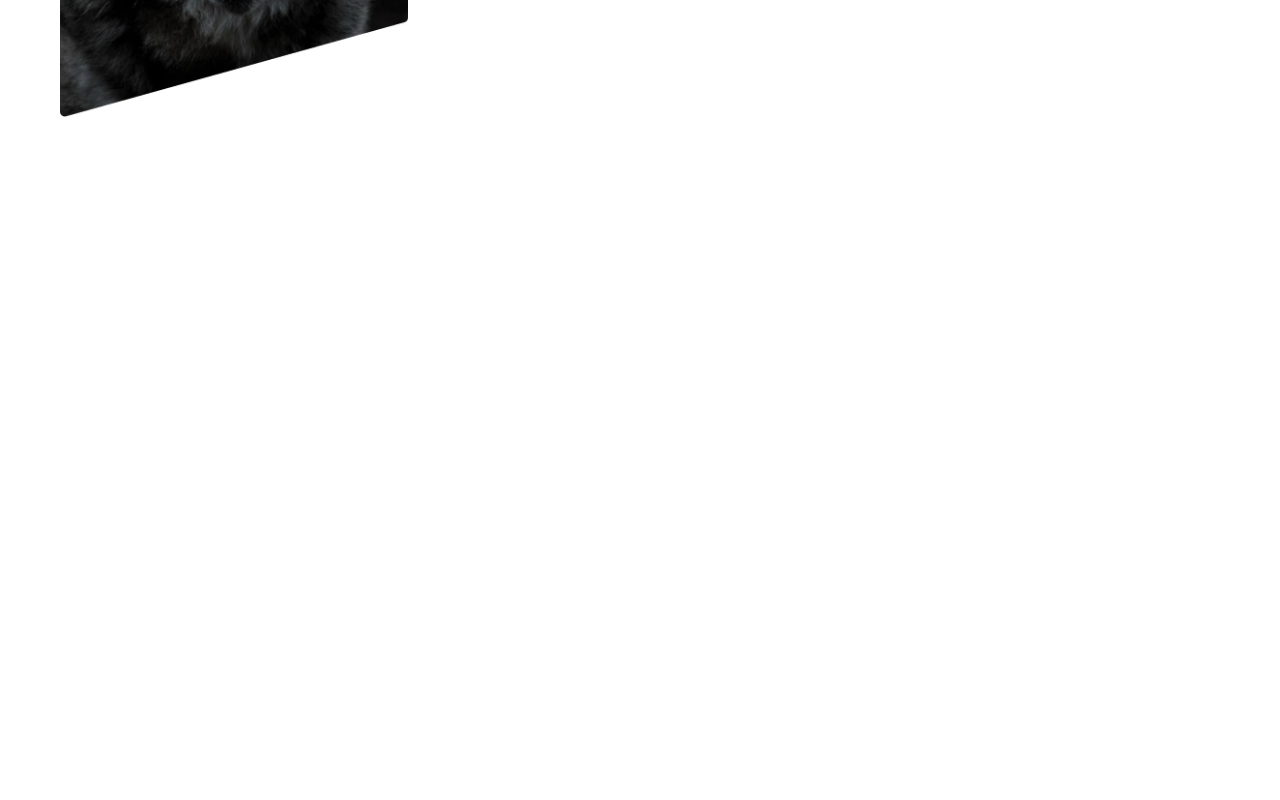
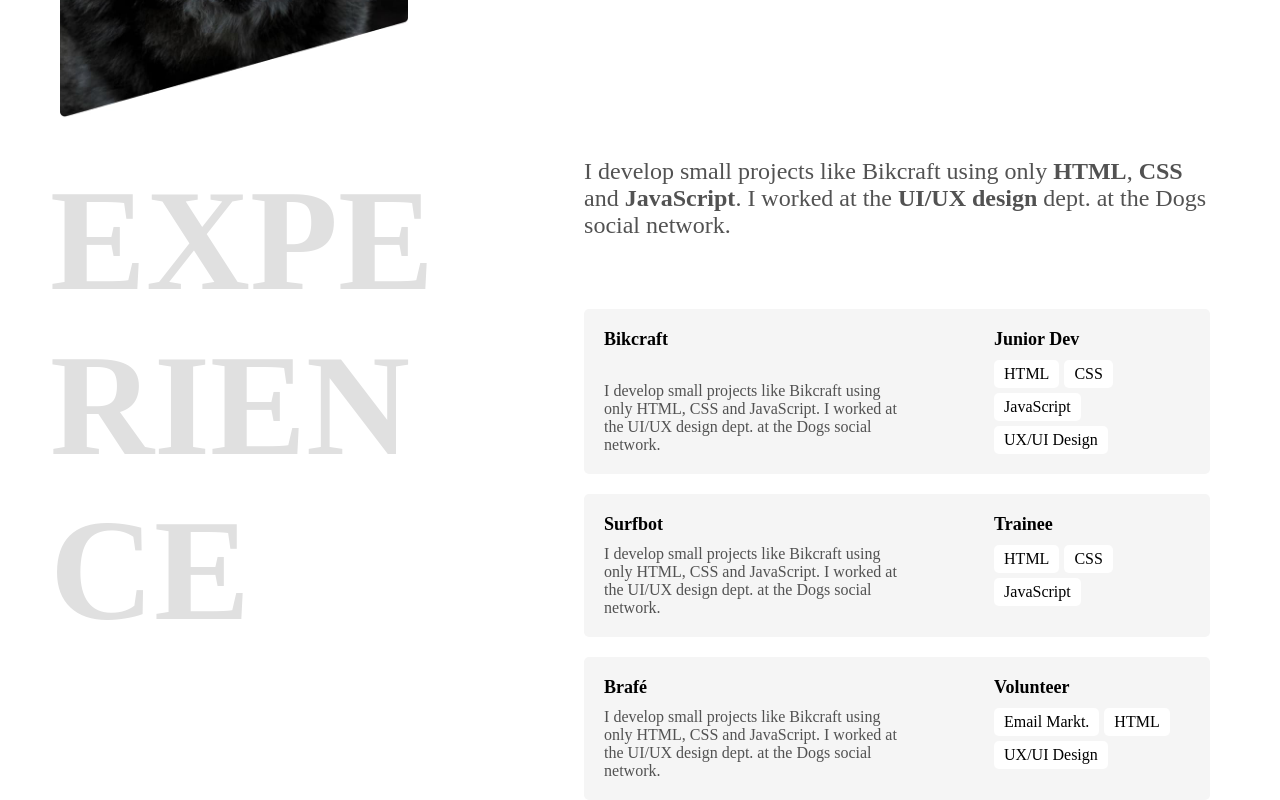
Before and after one commit to EriveltoLuna/front-end-cv, a plain HTML site: page index.html in a window 1280 px wide. Shown: the part 547-1347 px from the top of the page. Before the commit the page ends 800 px from the top, so only its background shows below. Drawn offline with Linux system fonts and the light colour scheme.

Commit message:
new css styles

```diff
--- a/css/global.css
+++ b/css/global.css
@@ -14,6 +14,12 @@ li {
   margin: 0px;
   padding: 0px;
   font-family: "fira sans";
+  font-weight: normal;
+  font-size: 1rem;
+  margin-block-start: 0em;
+  margin-block-end: 0em;
+  margin-inline-start: 0px;
+  margin-inline-end: 0px;
 }
 
 a {
--- a/css/header.css
+++ b/css/header.css
@@ -33,7 +33,7 @@ header {
 
 .header-intro-profile {
   max-width: 30%;
-
+  padding-right: 140px;
 }
 
 .header-intro-text {
@@ -57,6 +57,7 @@ header {
 
 .header-intro-text h1{
   font-size: 4rem;
+  font-weight: bold;
   margin-bottom: 30px;
   color: #141414;
 }
--- /dev/null
+++ b/css/main-exp.css
@@ -0,0 +1,92 @@
+.main-exp {
+  display: flex;
+  gap: 150px;
+}
+
+.main-exp-title {
+  margin-left: 10px;
+}
+
+.main-exp-title h1 {
+  font-size: 9rem;
+  text-transform: uppercase;
+  font-weight: bold;
+  color: #e0e0e0;
+}
+
+.main-exp-info {
+  display: flex;
+  flex-direction: column;
+  gap: 20px;
+  margin-right: 30px;
+}
+
+.main-exp-info-1 {
+  margin-bottom: 50px;
+}
+
+.main-exp-info-1 h2 {
+  font-size: 1.5rem;
+  text-align: left;
+  color: #525252;
+}
+
+#bikcraft {
+  display: flex;
+  background-color: #f5f5f5;
+  border-radius: 5px;
+  gap: 90px;
+  padding: 20px;
+}
+
+#surfbot {
+  display: flex;
+  background-color: #f5f5f5;
+  border-radius: 5px;
+  gap: 90px;
+  padding: 20px;
+}
+
+#brafe {
+  display: flex;
+  background-color: #f5f5f5;
+  border-radius: 5px;
+  gap: 90px;
+  padding: 20px;
+}
+
+.main-exp-info-2-description {
+  display: flex;
+  flex-direction: column;
+  justify-content: space-between;
+  max-width: 300px;
+}
+
+.main-exp-info-2-description h2 {
+  font-size: 1.125rem;
+  font-weight: bold;
+  margin-bottom: 10px;
+}
+
+.main-exp-info-2-description p {
+  text-align: left;
+  color: #525252;
+}
+
+.main-exp-info-2-tags h2 {
+  font-size: 1.125rem;
+  font-weight: bold;
+  margin-bottom: 10px;
+  text-align: left;
+  justify-content: center;
+}
+.main-exp-info-2-tags ul {
+  display: flex;
+  gap: 5px;
+  flex-wrap: wrap;
+}
+.main-exp-info-2-tags li {
+  background-color: #ffffff;
+  padding: 5px 10px;
+  border-radius: 5px;
+}
--- a/css/style.css
+++ b/css/style.css
@@ -1,2 +1,3 @@
 @import url(./global.css);
 @import url(./header.css);
+@import url(./main-exp.css);
--- a/index.html
+++ b/index.html
@@ -16,9 +16,9 @@
       <a id="header-nav-home" href="#nav"><img src="./img/marca.svg" alt="Wolf"></a>
 
       <ul class="header-nav-menu">
-        <li><a href="#exp">experience</a></li>
-        <li><a href="#edu">education</a></li>
-        <li><a href="#con">contact</a></li>
+        <li><a href="#main-exp">experience</a></li>
+        <li><a href="#main-edu">education</a></li>
+        <li><a href="#footer-con">contact</a></li>
       </ul>
     </nav>
 
@@ -33,6 +33,82 @@
     </div>
 
   </header>
+
+  <main class="main">
+
+    <div class="main-exp" id="main-exp">
+
+      <div class="main-exp-title">
+        <h1>expe<br>rien<br>ce</h1>
+      </div>
+
+      <div class="main-exp-info">
+
+        <div class="main-exp-info-1">
+          <h2>I develop small projects like Bikcraft using only <strong>HTML</strong>, <strong>CSS</strong> and <strong>JavaScript</strong>. I worked at the <strong> UI/UX design</strong> dept. at the Dogs social network.</h2>
+        </div>
+
+        <div class="main-exp-info-2-container" id="bikcraft">
+
+          <div class="main-exp-info-2-description">
+            <h2>Bikcraft</h2>
+            <p>I develop small projects like Bikcraft using only HTML, CSS and JavaScript. I worked at the UI/UX design dept. at the Dogs social network.</p>
+          </div>
+
+          <div class="main-exp-info-2-tags">
+            <h2>Junior Dev</h2>
+            <ul>
+              <li>HTML</li>
+              <li>CSS</li>
+              <li>JavaScript</li>
+              <li>UX/UI Design</li>
+            </ul>
+          </div>
+
+        </div>
+
+        <div class="main-exp-info-2-container" id="surfbot">
+
+          <div class="main-exp-info-2-description">
+            <h2>Surfbot</h2>
+            <p>I develop small projects like Bikcraft using only HTML, CSS and JavaScript. I worked at the UI/UX design dept. at the Dogs social network.</p>
+          </div>
+
+          <div class="main-exp-info-2-tags">
+            <h2>Trainee</h2>
+            <ul>
+              <li>HTML</li>
+              <li>CSS</li>
+              <li>JavaScript</li>
+            </ul>
+          </div>
+
+        </div>
+
+        <div class="main-exp-info-2-container" id="brafe">
+
+          <div class="main-exp-info-2-description">
+            <h2>Brafé</h2>
+            <p>I develop small projects like Bikcraft using only HTML, CSS and JavaScript. I worked at the UI/UX design dept. at the Dogs social network.</p>
+          </div>
+
+          <div class="main-exp-info-2-tags">
+            <h2>Volunteer</h2>
+            <ul>
+              <li>Email Markt.</li>
+              <li>HTML</li>
+              <li>UX/UI Design</li>
+            </ul>
+          </div>
+
+        </div>
+
+      </div>
+
+    </div>
+
+  </main>
+
 </body>
 
 </html>
```
Also changed, not shown: 1 other file.
